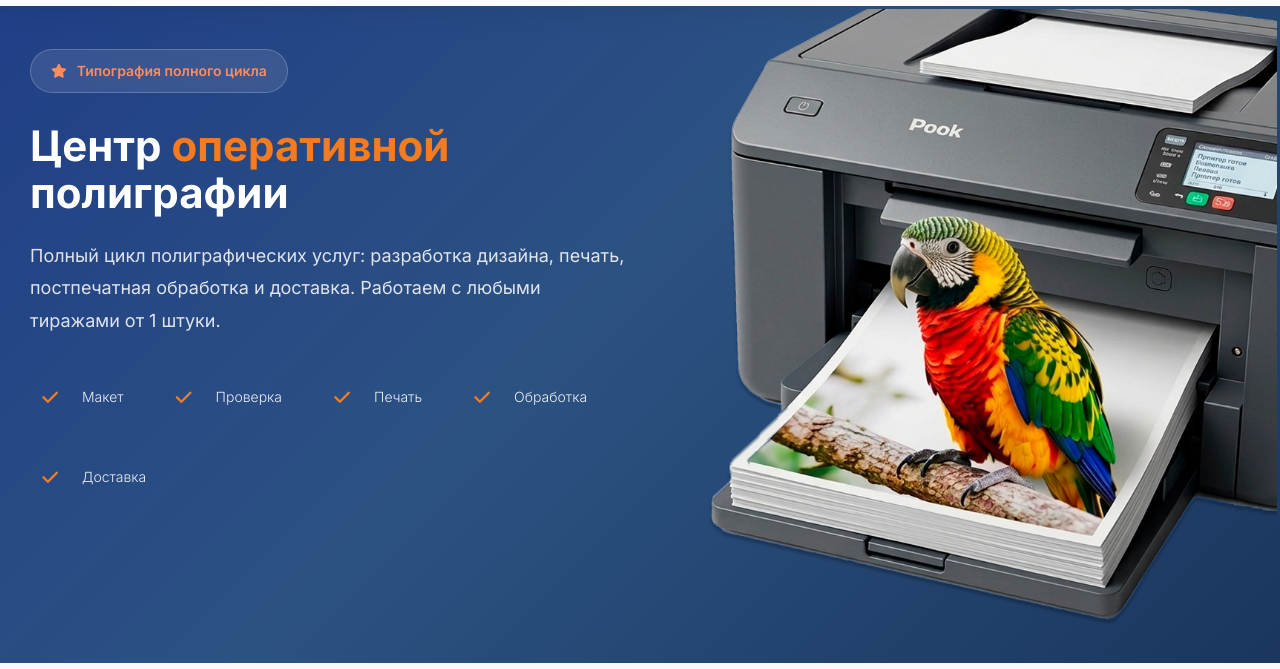
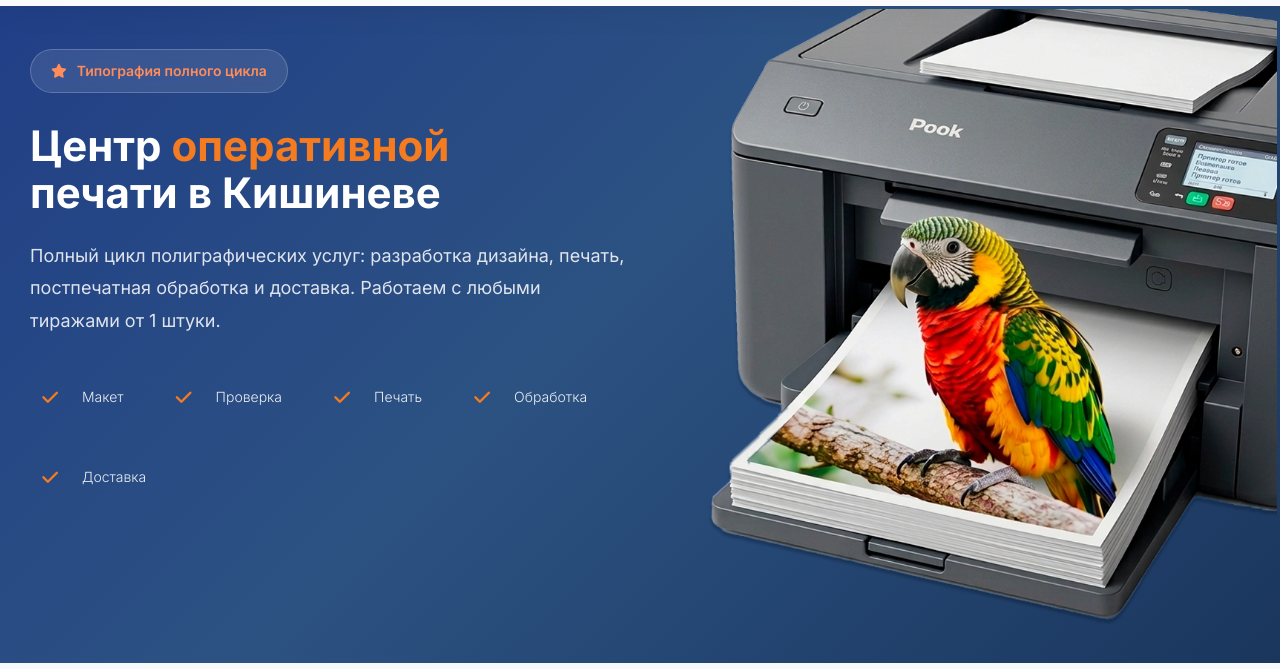
Before and after one commit to Igoriok37/Depolpromo, a plain HTML site: page index.html in a window 1280 px wide. Shown: the part 131-800 px from the top of the page. Drawn offline with Linux system fonts and the light colour scheme.

Commit message:
Update index.html

```diff
--- a/index.html
+++ b/index.html
@@ -112,7 +112,7 @@
         <div class="hero-badge"><i class="fas fa-star"></i> Типография полного цикла</div>
         <h1>
           Центр <span>оперативной</span><br>
-          полиграфии
+          печати в Кишиневе
         </h1>
         <p class="hero-description">Полный цикл полиграфических услуг: разработка дизайна, печать, постпечатная
           обработка и доставка. Работаем с любыми тиражами от 1 штуки.</p>
```
